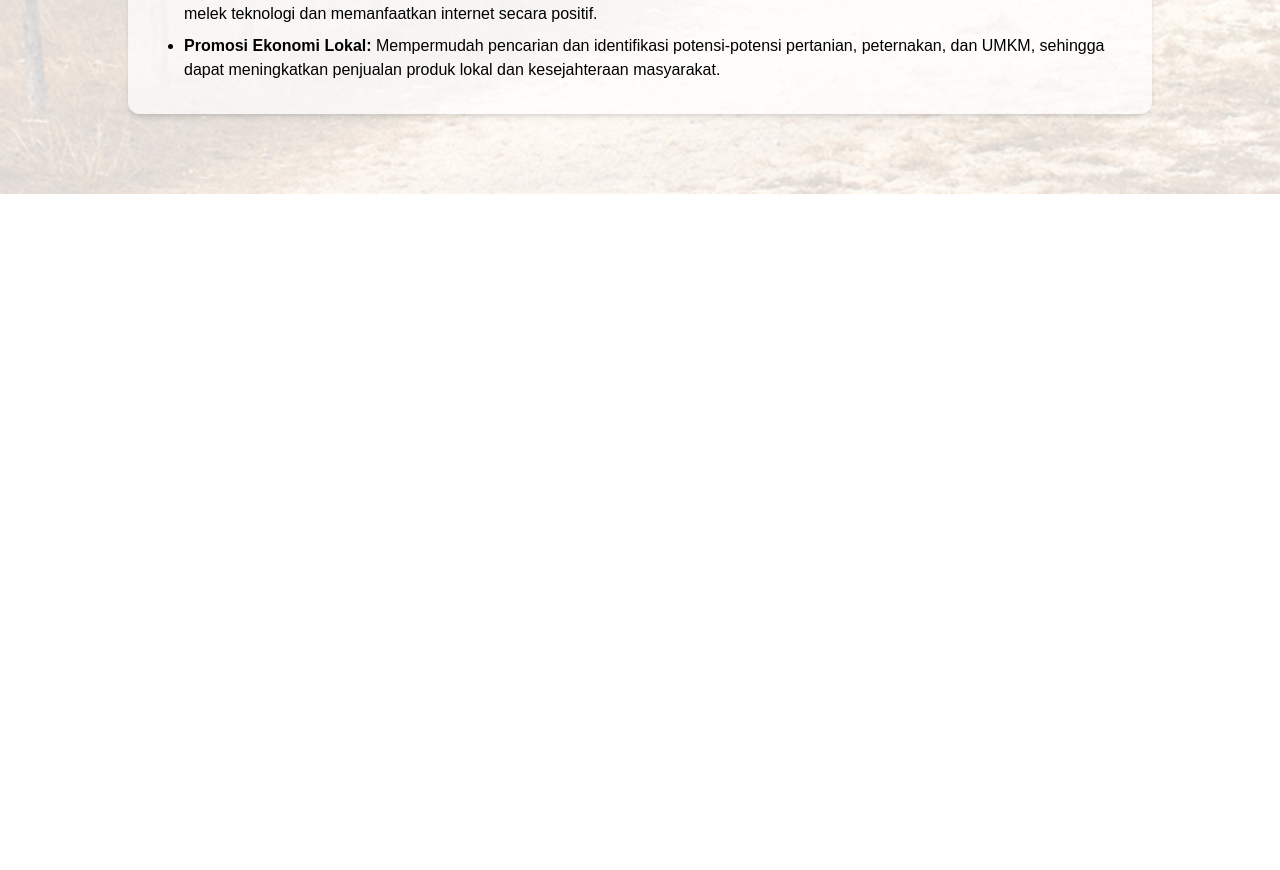
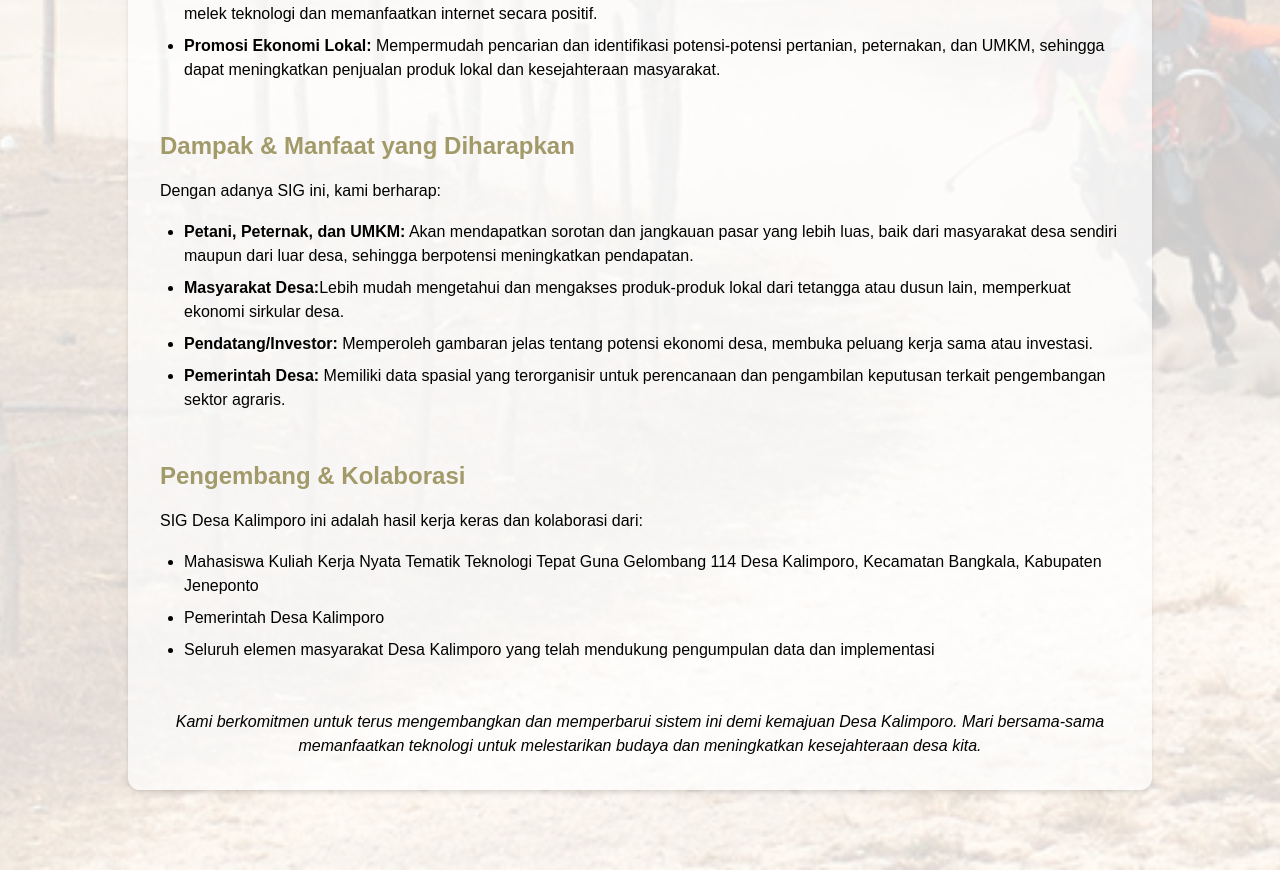
Before and after one commit to LeoDoesCode17/sig-kalimporo, a Next.js app: page /tentang in a window 1280 px wide. Shown: the part 924-1794 px from the top of the page. Before the commit the page ends 1118 px from the top, so only its background shows below. Built offline with nearby package versions, Linux system fonts and the light colour scheme; no server answers.

Commit message:
feat: add more content to about page

```diff
--- a/src/components/AboutPage.tsx
+++ b/src/components/AboutPage.tsx
@@ -15,7 +15,6 @@ export default function AboutPage() {
       {/* Page Content */}
       <section className="relative z-10 text-black px-6 py-12 md:py-20">
         <div className="max-w-5xl mx-auto space-y-12 bg-white/70 p-8 rounded-xl shadow-md">
-          {/* Main Title */}
           <header className="text-center space-y-4">
             <h1 className="text-3xl md:text-4xl font-bold text-[#A29A69]">
               Tentang Sistem Informasi Geografis (SIG)
@@ -27,8 +26,6 @@ export default function AboutPage() {
               Maksimalkan Pengalaman Anda Menjelajahi Peta Potensi Desa Kami
             </h2>
           </header>
-
-          {/* Opening Paragraph */}
           <section className="space-y-4">
             <h3 className="text-2xl font-semibold text-[#A29A69]">
               Selamat datang
@@ -41,8 +38,6 @@ export default function AboutPage() {
               Jeneponto, Sulawesi Selatan.
             </p>
           </section>
-
-          {/* Why is this important? */}
           <section className="space-y-4">
             <h3 className="text-2xl font-semibold text-[#A29A69]">
               Latar Belakang dan Inspirasi
@@ -64,8 +59,6 @@ export default function AboutPage() {
               calon pembeli atau pihak berkepentingan lainnya.
             </p>
           </section>
-
-          {/* What can you find? */}
           <section className="space-y-4">
             <h3 className="text-2xl font-semibold text-[#A29A69]">
               Tujuan dan Visi SIG Desa Kalimporo
@@ -73,18 +66,92 @@ export default function AboutPage() {
             <ul className="list-disc pl-6 space-y-2 text-black">
               <li>
                 <strong className="text-black">Mendukung Visi Desa:</strong>{" "}
-                Secara aktif mewujudkan visi Mewujudkan Desa Kalimporo Sebagai Kawasan Agribisnis Menuju Desa Mandiri Pangan dengan mempromosikan produk-produk lokal.
+                Secara aktif mewujudkan visi Mewujudkan Desa Kalimporo Sebagai
+                Kawasan Agribisnis Menuju Desa Mandiri Pangan dengan
+                mempromosikan produk-produk lokal.
               </li>
               <li>
-                <strong className="text-black">Meningkatkan Keterbukaan Informasi:</strong>Menjadi salah satu implementasi program Internet Desa untuk meningkatkan pelayanan publik dan keterbukaan informasi.
+                <strong className="text-black">
+                  Meningkatkan Keterbukaan Informasi:
+                </strong>
+                Menjadi salah satu implementasi program Internet Desa untuk
+                meningkatkan pelayanan publik dan keterbukaan informasi.
               </li>
               <li>
-                <strong className="text-black">Mendorong Program Desa Cerdas: </strong> Secara tidak langsung, kehadiran sistem informasi ini mendorong masyarakat untuk lebih melek teknologi dan memanfaatkan internet secara positif.
+                <strong className="text-black">
+                  Mendorong Program Desa Cerdas:{" "}
+                </strong>{" "}
+                Secara tidak langsung, kehadiran sistem informasi ini mendorong
+                masyarakat untuk lebih melek teknologi dan memanfaatkan internet
+                secara positif.
               </li>
               <li>
-                <strong className="text-black">Promosi Ekonomi Lokal: </strong> Mempermudah pencarian dan identifikasi potensi-potensi pertanian, peternakan, dan UMKM, sehingga dapat meningkatkan penjualan produk lokal dan kesejahteraan masyarakat.
+                <strong className="text-black">Promosi Ekonomi Lokal: </strong>{" "}
+                Mempermudah pencarian dan identifikasi potensi-potensi
+                pertanian, peternakan, dan UMKM, sehingga dapat meningkatkan
+                penjualan produk lokal dan kesejahteraan masyarakat.
               </li>
             </ul>
+          </section>
+          <section className="space-y-4">
+            <h3 className="text-2xl font-semibold text-[#A29A69]">
+              Dampak & Manfaat yang Diharapkan
+            </h3>
+            <p className="text-black leading-relaxed">
+              Dengan adanya SIG ini, kami berharap:
+            </p>
+            <ul className="list-disc pl-6 space-y-2 text-black">
+              <li>
+                <strong className="text-black">
+                  Petani, Peternak, dan UMKM:
+                </strong>{" "}
+                Akan mendapatkan sorotan dan jangkauan pasar yang lebih luas,
+                baik dari masyarakat desa sendiri maupun dari luar desa,
+                sehingga berpotensi meningkatkan pendapatan.
+              </li>
+              <li>
+                <strong className="text-black">Masyarakat Desa:</strong>
+                Lebih mudah mengetahui dan mengakses produk-produk lokal dari
+                tetangga atau dusun lain, memperkuat ekonomi sirkular desa.
+              </li>
+              <li>
+                <strong className="text-black">Pendatang/Investor: </strong>{" "}
+                Memperoleh gambaran jelas tentang potensi ekonomi desa, membuka
+                peluang kerja sama atau investasi.
+              </li>
+              <li>
+                <strong className="text-black">Pemerintah Desa: </strong>{" "}
+                Memiliki data spasial yang terorganisir untuk perencanaan dan
+                pengambilan keputusan terkait pengembangan sektor agraris.
+              </li>
+            </ul>
+          </section>
+          <section className="space-y-4">
+            <h3 className="text-2xl font-semibold text-[#A29A69]">
+              Pengembang & Kolaborasi
+            </h3>
+            <p className="text-black leading-relaxed">
+              SIG Desa Kalimporo ini adalah hasil kerja keras dan kolaborasi
+              dari:
+            </p>
+            <ul className="list-disc pl-6 space-y-2 text-black">
+              <li>
+                Mahasiswa Kuliah Kerja Nyata Tematik Teknologi Tepat Guna
+                Gelombang 114 Desa Kalimporo, Kecamatan Bangkala, Kabupaten
+                Jeneponto
+              </li>
+              <li>Pemerintah Desa Kalimporo</li>
+              <li>
+                Seluruh elemen masyarakat Desa Kalimporo yang telah mendukung
+                pengumpulan data dan implementasi
+              </li>
+            </ul>
+          </section>
+          <section className="space-y-4 text-center italic">
+            Kami berkomitmen untuk terus mengembangkan dan memperbarui sistem
+            ini demi kemajuan Desa Kalimporo. Mari bersama-sama memanfaatkan
+            teknologi untuk melestarikan budaya dan meningkatkan kesejahteraan
+            desa kita.
           </section>
         </div>
       </section>
```
